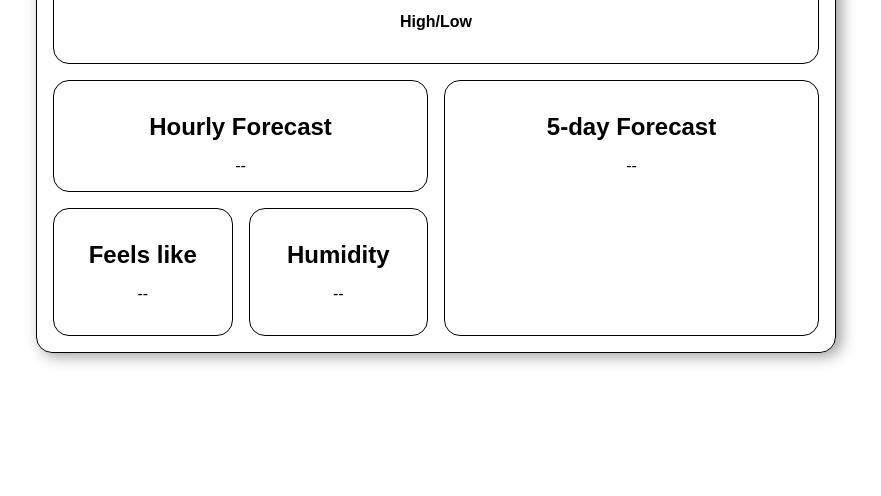
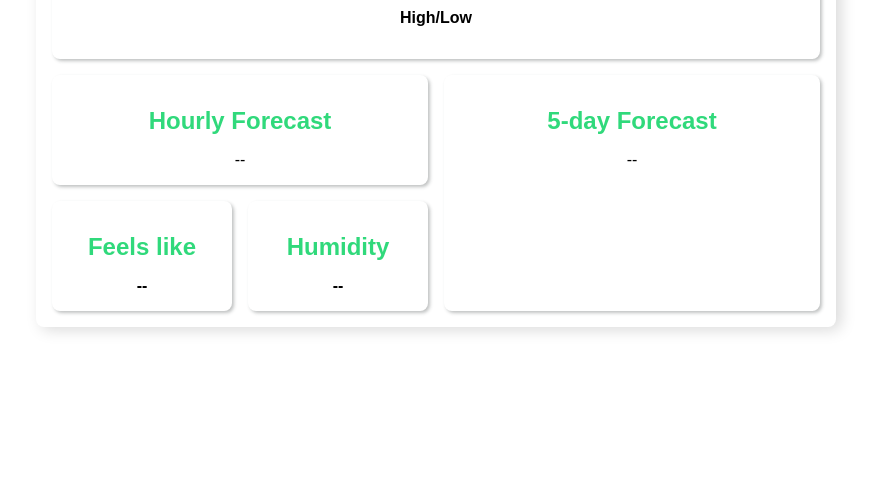
Before and after one commit to anikets349/weather-app, a plain HTML site: page CSS/Weather App/index.html in a window 1280 px wide. Shown: the part 304-800 px from the top of the page, without its empty margins (204-1085 px from the left). Drawn offline with Linux system fonts and the light colour scheme.

Commit message:
Change background color styling

```diff
--- a/CSS/Weather App/index.html
+++ b/CSS/Weather App/index.html
@@ -31,11 +31,11 @@
         </article>
         <article id="feels-like">
             <h1>Feels like</h1>
-            <p class="temp">--</p>
+            <h4 class="temp">--</h4>
         </article>
         <article id="humidity">
             <h1>Humidity</h1>
-            <p class="humidity-value">--</p>
+            <h4 class="humidity-value">--</h4>
         </article>
     </main>
     <script src="./main.js"></script>
--- a/CSS/Weather App/style.css
+++ b/CSS/Weather App/style.css
@@ -7,6 +7,8 @@
 }
 
 :root {
+  --card-bg-color: rgba(255, 255, 255, 0.15);
+  --card-heading-color: #30d97b;
   --spacing-small: 4px;
   --spacing-medium: 8px;
   --spacing-regular: 16px;
@@ -18,27 +20,36 @@
 }
 
 body {
+  background-color: rgb(255, 255, 255);
   padding-block: var(--spacing-regular);
   font-family: Arial, Helvetica, sans-serif;
   max-width: 800px;
   margin: var(--spacing-regular) auto;
 }
 
-article > h1,
-article > h2,
-article > p {
+.container,
+.container > article {
+  border-radius: var(--spacing-medium);
+  padding: var(--spacing-regular);
+}
+
+.container > article {
+  box-shadow: 2px 2px 3.5px rgba(45, 52, 54, 0.3);
+  background-color: var(--card-bg-color);
+}
+
+.container article > h1 {
+  color: var(--card-heading-color);
+}
+
+.container article > h1,
+.container article > h2,
+.container article > p {
   margin-block: var(--spacing-regular);
 }
 
-.container,
-.container > article {
-  border: 1px solid black;
-  border-radius: var(--spacing-regular);
-  padding: var(--spacing-regular);
-}
-
 .container {
-  box-shadow: 5px 3px 15px rgba(0, 0, 0, 0.4);
+  box-shadow: 5px 3px 15px rgba(0, 0, 0, 0.15);
   display: grid;
   grid-template-columns: repeat(2, 1fr);
   grid-template-areas:
@@ -56,6 +67,7 @@ article > p {
 
 .container #search {
   width: 100%;
+  background-color: transparent;
   padding: var(--spacing-small);
   font-size: var(--font-regular);
   font-weight: var(--font-semibold);
@@ -64,6 +76,7 @@ article > p {
   outline: none;
 }
 
+#search,
 #current-forecast,
 #hourly-forecast,
 #feels-like,
```
